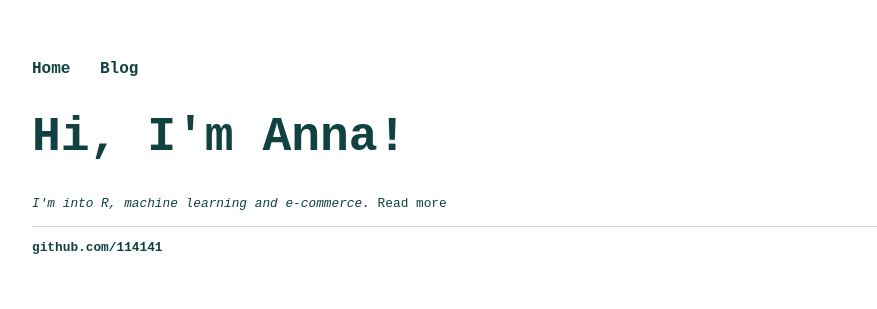
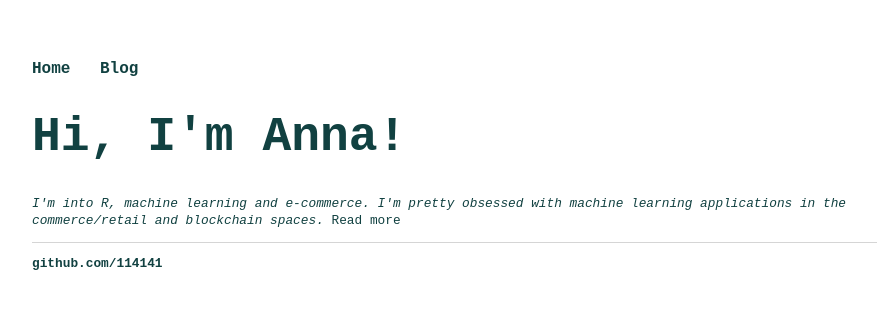
Before and after one commit to 114141/114141.github.io, a Jekyll site: the page built from index.html, in a window 1280 px wide. Shown: the top 309 px of the page, without its empty margins (160-1037 px from the left). Built offline with Jekyll 4.4.1, drawn with Linux system fonts in a browser that asks for light colours.

Commit message:
Update index.html

```diff
--- a/index.html
+++ b/index.html
@@ -4,6 +4,6 @@ title: 114141
 ---
 <div class="blurb">
 	<h1>Hi, I'm Anna!</h1>
-	<p><em>I'm into R, machine learning and e-commerce.</em>
+	<p><em>I'm into R, machine learning and e-commerce. I'm pretty obsessed with machine learning applications in the commerce/retail and blockchain spaces.</em>
 		<a href="/about"> Read more</a></p>
 </div><!-- /.blurb -->
```
